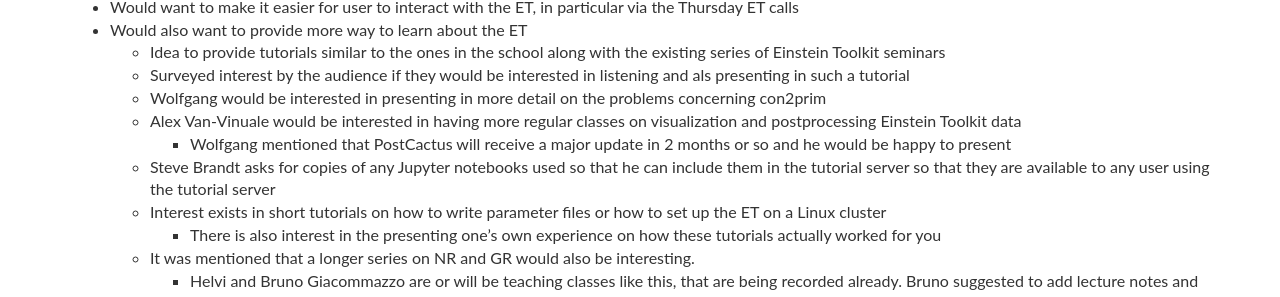
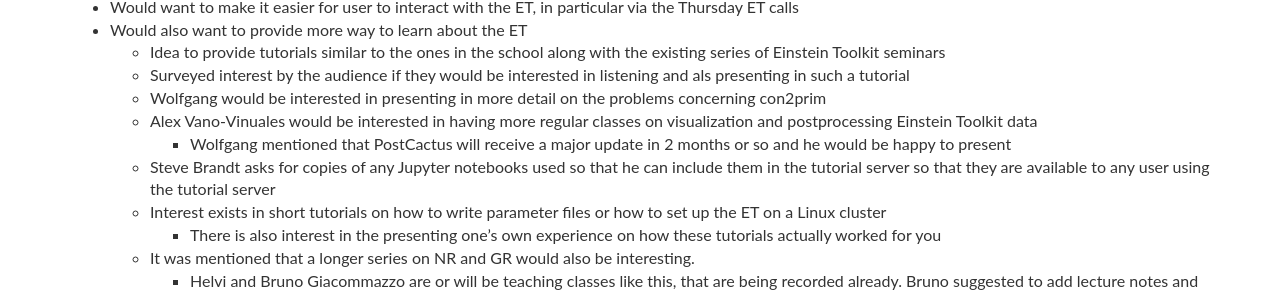
Before and after one commit to EinsteinToolkit/et2021uiuc, a Jekyll site: the page built from _lectures/29-FutureOfTheET/index.md, in a window 1280 px wide and 900 px high, scrolled down 680 px. Shown: the part 149-446 px from the top of the window. Built offline with Jekyll 4.4.1, drawn with Linux system fonts in a browser that asks for light colours.

Commit message:
futuroftheet: fix Alex Vano-Vinuales' name

```diff
--- a/_lectures/29-FutureOfTheET/index.md
+++ b/_lectures/29-FutureOfTheET/index.md
@@ -47,7 +47,7 @@
   * Idea to provide tutorials similar to the ones in the school along with the existing series of Einstein Toolkit seminars
   * Surveyed interest by the audience if they would be interested in listening and als presenting in such a tutorial
   * Wolfgang would be interested in presenting in more detail on the problems concerning con2prim
-  * Alex Van-Vinuale would be interested in having more regular classes on visualization and postprocessing Einstein Toolkit data
+  * Alex Vano-Vinuales would be interested in having more regular classes on visualization and postprocessing Einstein Toolkit data
     * Wolfgang mentioned that PostCactus will receive a major update in 2 months or so and he would be happy to present
   * Steve Brandt asks for copies of any Jupyter notebooks used so that he can include them in the tutorial server so that they are available to any user using the tutorial server
   * Interest exists in short tutorials on how to write parameter files or how to set up the ET on a Linux cluster
```
